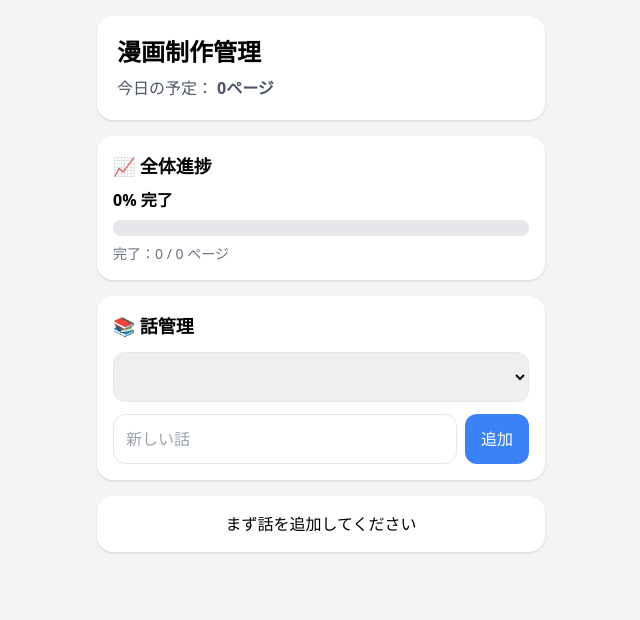
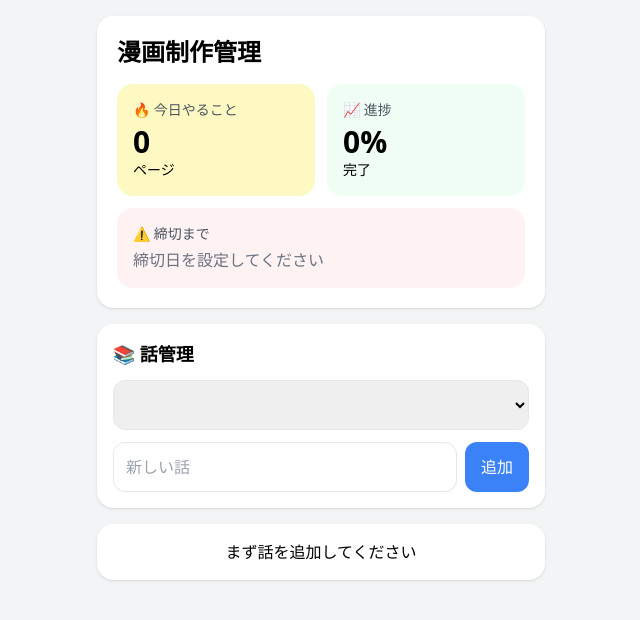
Before and after one commit to ishimarusora/manga-task, a React (Vite) app: page / in a window 1280 px wide. Shown: the top 620 px of the page, without its empty margins (319-959 px from the left). Built offline with nearby package versions, Linux system fonts and the light colour scheme.

Commit message:
UIの進捗表示を改善し、今日の予定と締切情報を追加。ページの自動ソート機能を実装。

```diff
--- a/src/App.jsx
+++ b/src/App.jsx
@@ -157,7 +157,11 @@ function App() {
   const todayPages =
     current?.pages.filter((p) => p.date === today) || [];
 
-  let visiblePages = current?.pages || [];
+/* =========================
+② visiblePages をこれに置き換え
+========================= */
+
+  let visiblePages = [...(current?.pages || [])];
 
   if (showTodayOnly) {
     visiblePages = visiblePages.filter((p) => p.date === today);
@@ -166,6 +170,17 @@ function App() {
   if (!showCompleted) {
     visiblePages = visiblePages.filter((p) => !isPageComplete(p));
   }
+
+  /* 完了ページを自動で下へ */
+  visiblePages.sort((a, b) => {
+    const aDone = isPageComplete(a);
+    const bDone = isPageComplete(b);
+
+    if (aDone && !bDone) return 1;
+    if (!aDone && bDone) return -1;
+
+    return a.page - b.page;
+  });
 
   const doneCount =
     current?.pages.filter((p) => isPageComplete(p)).length || 0;
@@ -188,51 +203,69 @@ function App() {
     <div className="min-h-screen bg-gray-100 p-4">
       <div className="max-w-md mx-auto space-y-4">
 
-        {/* ホーム */}
+        {/* ホームダッシュボード */}
         <div className="bg-white rounded-2xl shadow p-5">
-          <h1 className="text-2xl font-bold mb-2">
+          <h1 className="text-2xl font-bold mb-4">
             漫画制作管理
           </h1>
 
-          <p className="text-gray-600">
-            今日の予定：
-            <span className="font-bold ml-1">
-              {todayPages.length}ページ
-            </span>
-          </p>
+          <div className="grid grid-cols-2 gap-3">
 
-          {remainingDays !== null && (
-            <p className="text-gray-600">
-              締切まであと：
-              <span className="font-bold text-red-500 ml-1">
-                {remainingDays}日
-              </span>
-            </p>
-          )}
-        </div>
+            {/* 今日やること */}
+            <div className="bg-yellow-100 rounded-2xl p-4">
+              <p className="text-sm text-gray-600 mb-1">
+                🔥 今日やること
+              </p>
 
-        {/* 全体進捗 */}
-        <div className="bg-white rounded-2xl shadow p-4">
-          <h2 className="font-bold text-lg mb-2">
-            📈 全体進捗
-          </h2>
+              <p className="text-3xl font-bold">
+                {todayPages.length}
+              </p>
 
-          <p className="font-semibold mb-2">
-            {progressPercent}% 完了
-          </p>
+              <p className="text-sm">
+                ページ
+              </p>
+            </div>
 
-          <div className="w-full bg-gray-200 h-4 rounded-full">
-            <div
-              className="bg-green-500 h-4 rounded-full"
-              style={{
-                width: `${progressPercent}%`,
-              }}
-            />
+            {/* 全体進捗 */}
+            <div className="bg-green-50 rounded-2xl p-4">
+              <p className="text-sm text-gray-600 mb-1">
+                📈 進捗
+              </p>
+
+              <p className="text-3xl font-bold">
+                {progressPercent}%
+              </p>
+
+              <p className="text-sm">
+                完了
+              </p>
+            </div>
+
+            {/* 締切 */}
+            <div className="bg-red-50 rounded-2xl p-4 col-span-2">
+              <p className="text-sm text-gray-600 mb-1">
+                ⚠ 締切まで
+              </p>
+
+              {remainingDays !== null ? (
+                <>
+                  <p className="text-2xl font-bold text-red-500">
+                    あと {remainingDays} 日
+                  </p>
+
+                  {remainingDays <= 5 && (
+                    <p className="text-sm text-red-500 font-semibold mt-1">
+                      急ぎです！優先して進めましょう
+                    </p>
+                  )}
+                </>
+              ) : (
+                <p className="text-gray-500">
+                  締切日を設定してください
+                </p>
+              )}
+            </div>
           </div>
-
-          <p className="text-sm text-gray-500 mt-2">
-            完了：{doneCount} / {totalCount} ページ
-          </p>
         </div>
 
         {/* 話管理 */}
```
